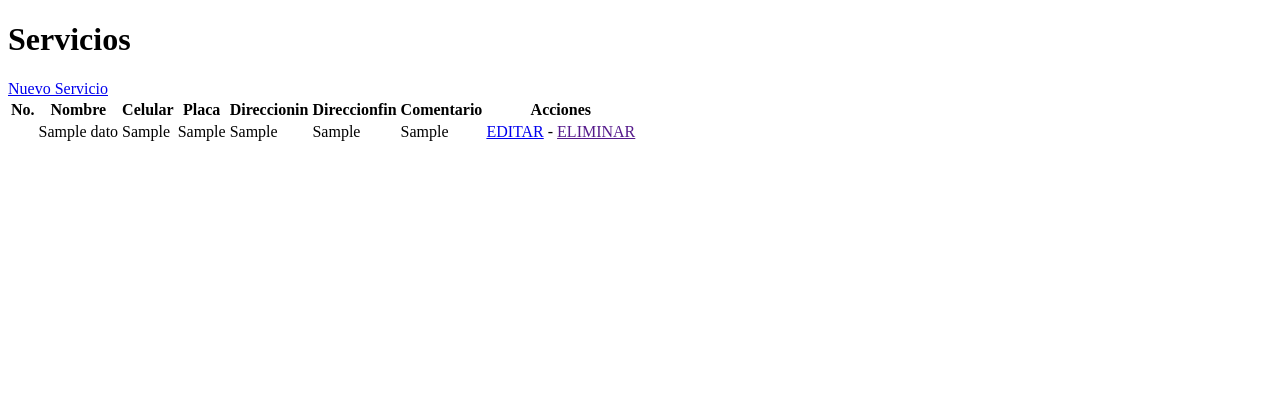
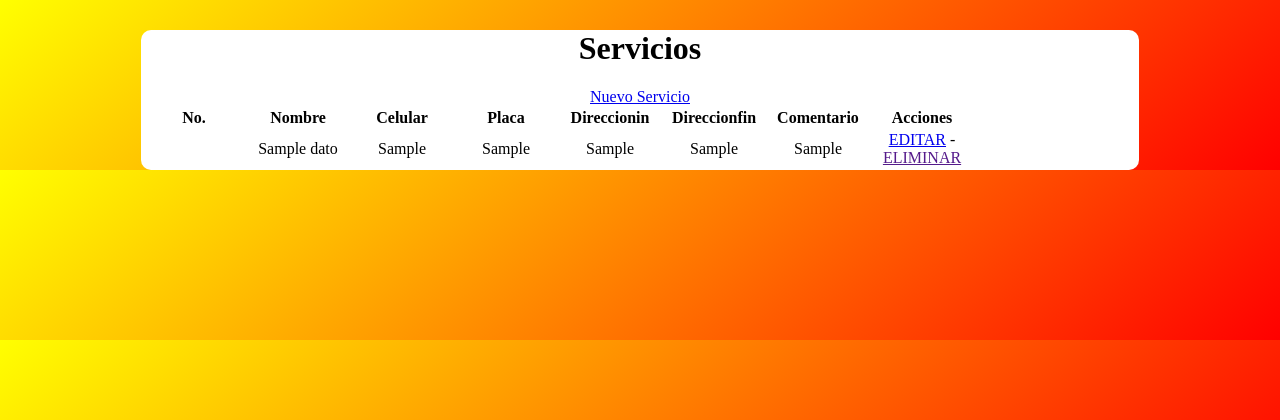
Before and after one commit to JersonGame73/Angel-0, a PHP site: page /Meta/Crut/Index.php in a window 1280 px wide. Shown: the top 420 px of the page. Run offline with PHP 8.4, Linux system fonts and the light colour scheme; tables that the repository leaves empty or names only in its code hold one stand-in row (values such as "Sample post"); data that the repository does not hold is empty.

Commit message:
Jersongame73-mac

```diff
--- a/Meta/Crut/Index.php
+++ b/Meta/Crut/Index.php
@@ -5,6 +5,7 @@
     <meta http-equiv="X-UA-Compatible" content="IE=edge">
     <meta name="viewport" content="width=device-width, initial-scale=1.0">
     <title>Dashboard</title>
+    <link rel="stylesheet" href="style.css">
 </head>
 <body>
     <?php
--- /dev/null
+++ b/Meta/Crut/style.css
@@ -0,0 +1,18 @@
+html{
+    background: linear-gradient(140deg, #ffff00 0%, #ff0000 100%);
+    align-content: center;
+}
+body{
+    max-width: 998px;
+    text-align: center;
+    margin: auto;
+    margin-top: 30px;
+    border-radius: 10px;
+    background-color: white;
+}
+h1.h1-title1{
+    font-size: 70px;
+}
+th{
+    width: 100px;
+}
```
Also changed, not shown: file.html (deleted).
